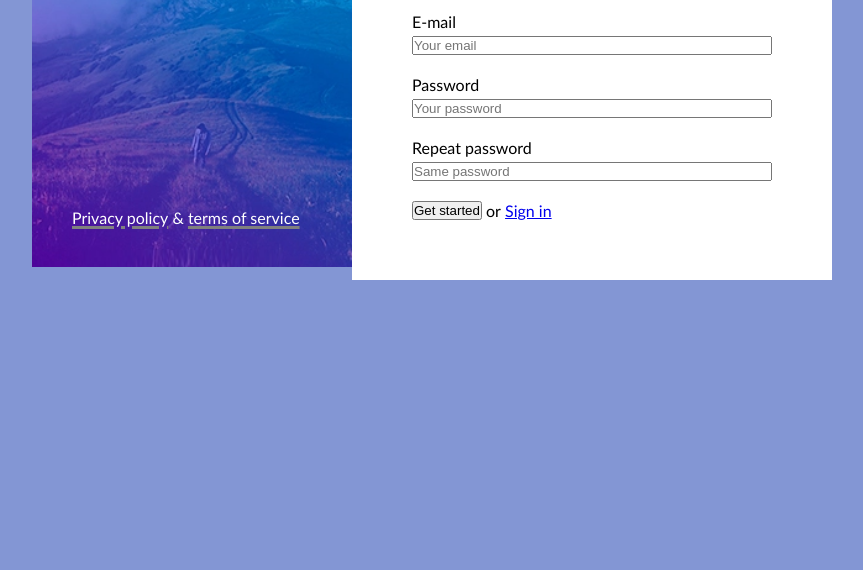
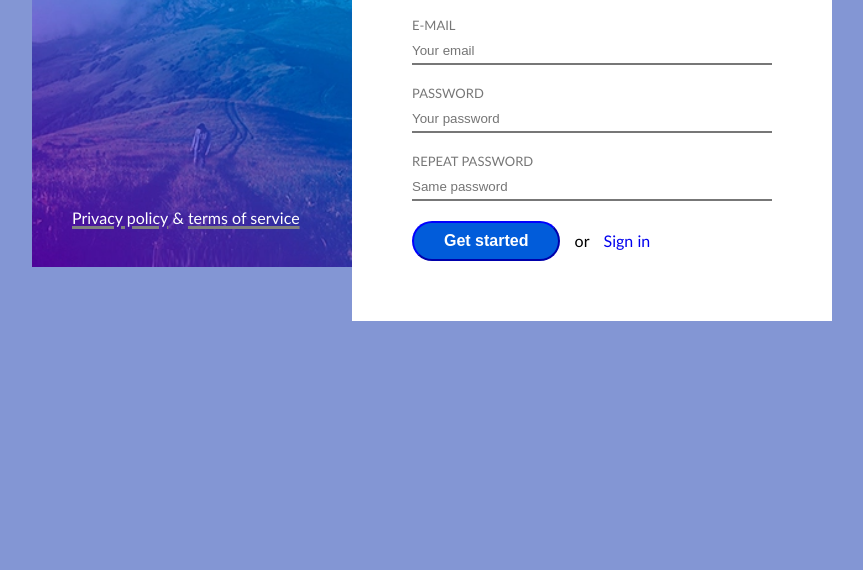
Before and after one commit to 3rnis/35-grupe-sign-up, a website: page index.html in a window 1280 px wide. Shown: the part 230-800 px from the top of the page, without its empty margins (208-1071 px from the left). Drawn offline with Linux system fonts and the light colour scheme.

Commit message:
Form style#9

```diff
--- a/css/button.css
+++ b/css/button.css
@@ -0,0 +1,17 @@
+.btn{
+    font-size: 16px;
+    line-height: 20px;
+    padding: 8px;
+    padding-left: 30px;
+    padding-right: 30px;
+    border-radius: 20px; /* pasiemam maziausia krastine, kas yra aukstis ir suskaiciuojam puse jos dydzio - line-height 20px + padding 8px+8px is abieju pusiu + nematomas borderis 2px+2px virsuj apacioj = 40px/2=20px  */
+    border-color: #00f;
+    background-color: #015cda;
+    color: #fff;
+    font-weight: bold;
+    cursor: pointer;
+}
+
+.btn:hover{
+    background-color: #36f;
+}
--- a/css/form.css
+++ b/css/form.css
@@ -15,12 +15,29 @@
     display: inline-block;
     width: 100%;
     margin-bottom: 5px;
+    text-transform: uppercase;
+    font-size: 13px;
+    color: #777;
     }
 
     .form > .form-row > .input {
     width: 100%;
+    border: none;
+    border-bottom: 2px solid #777;
+    padding-top: 5px;
+    padding-bottom: 5px;
     }
 
-    .form > .form-row > button {
+    .form a, span {
+        /* isscentravimas buttono atzvilgiu - paskaiciuojam bendra button auksti - line-height 20px + padding 8px+8px is abieju pusiu + nematomas borderis 2px+2px virsuj apacioj = 40px */
+    line-height: 40px;
+    margin-left: 10px;
+    }
 
+    .form a{
+        text-decoration: none;
     }
+
+    .form a:hover{
+        text-decoration: underline;
+    }
--- a/index.html
+++ b/index.html
@@ -40,7 +40,7 @@
             <form class="form">
                 <div class="form-row">
                     <label for="username" class="label">Username</label>
-                    <input id="username" type="text" class="input" placeholder="" value="Your name" required>
+                    <input id="username" type="text" class="input" placeholder="Your name" value="" required>
                 </div>
                 <div class="form-row">
                     <label for="email" class="label">E-mail</label>
@@ -55,7 +55,7 @@
                     <input id="re-pass" type="password" class="input" placeholder="Same password" value="" required>
                 </div>
                 <div class="form-row">
-                <button type="submit">Get started</button>
+                <button type="submit" class="btn">Get started</button>
                 <span>or</span>
                 <a href="#">Sign in</a>
                 </div>
```
